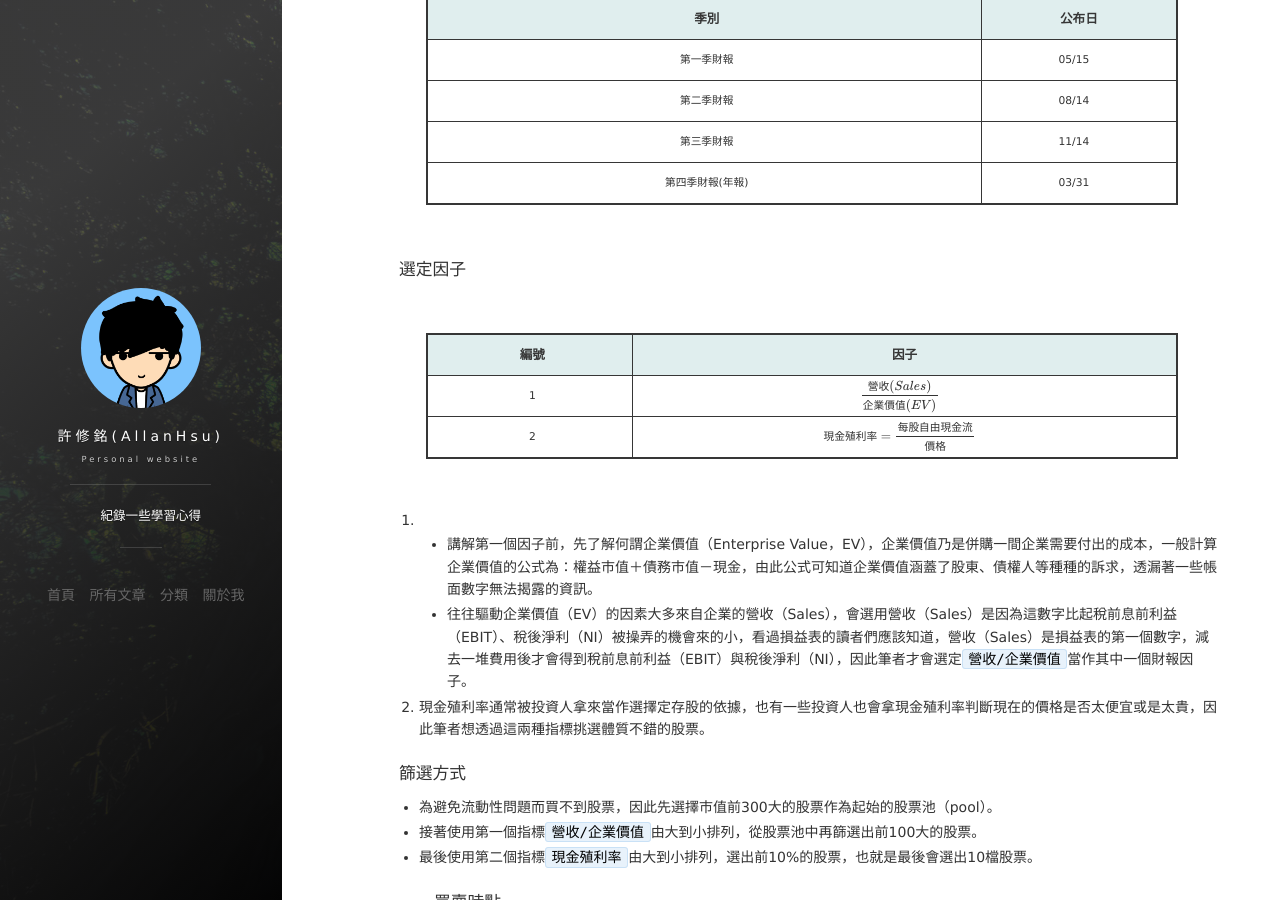
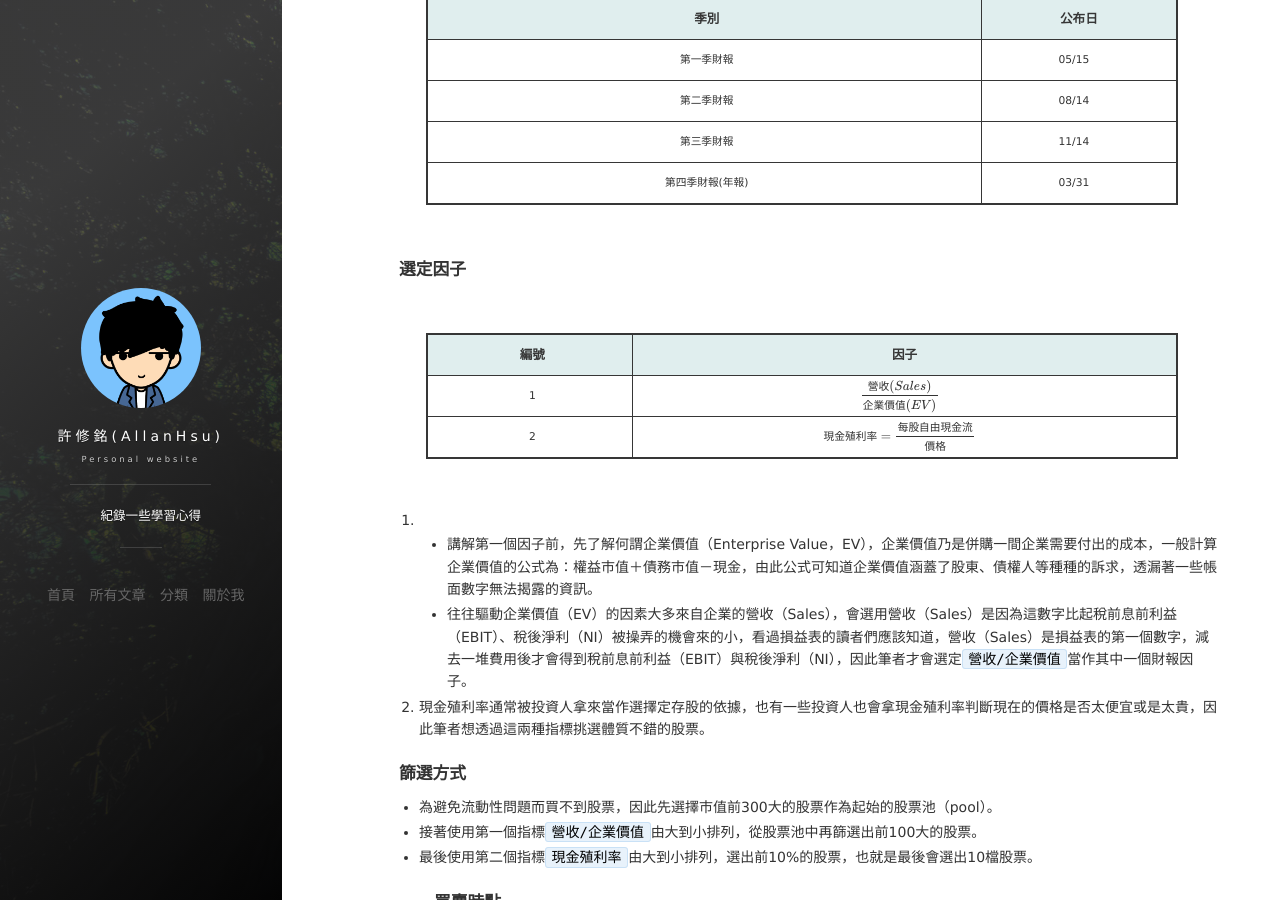
Before and after one commit to allanhsu83117/allanhsu83117.github.io, a Jekyll site: the page built from _posts/2018-01-12-finrp-stock-selection.md, in a window 1280 px wide and 900 px high, scrolled down 481 px. Built offline with Jekyll 4.4.1, drawn with Linux system fonts in a browser that asks for light colours; nearby versions of some CDN libraries; formulas are drawn with MathJax 3; comment, search, counter and statistics services are not loaded.

Commit message:
Add files via upload

```diff
--- a/_posts/2018-01-12-finrp-stock-selection.md
+++ b/_posts/2018-01-12-finrp-stock-selection.md
@@ -22,7 +22,7 @@
 | 第三季財報 | 11/14 |
 | 第四季財報(年報) | 03/31 |
 
-#### 選定因子
+#### **選定因子**
 
 | 編號 | 因子 |
 |:-------:|:------:|
@@ -35,15 +35,15 @@
 
 2. 現金殖利率通常被投資人拿來當作選擇定存股的依據，也有一些投資人也會拿現金殖利率判斷現在的價格是否太便宜或是太貴，因此筆者想透過這兩種指標挑選體質不錯的股票。
 
-#### 篩選方式
+#### **篩選方式**
 * 為避免流動性問題而買不到股票，因此先選擇市值前300大的股票作為起始的股票池（pool）。
 * 接著使用第一個指標`營收/企業價值`由大到小排列，從股票池中再篩選出前100大的股票。
 * 最後使用第二個指標`現金殖利率`由大到小排列，選出前10%的股票，也就是最後會選出10檔股票。
-#### 買賣時點
+#### **買賣時點**
 根據上述所說的財報公布日，我們簡單將這些日期作為買賣時點的操作，簡單來說我們每季更換投資標的，重新挑選股票。
 * 買進：財報公布日的下一個交易日買進
 * 賣出：下個財報公布日的前一個交易日賣出
-#### 資產配置
+#### **資產配置**
 接著配置我們選出來的10檔股票，資產配置方法大致有以下方法：
 1. **等權重配置（Equal weight）**
 2. **等風險配置（Equal risk）**
@@ -51,7 +51,7 @@
 4. **波動擇時組合（Volatility Timing）**
 5. **切線投資組合（Tangency Portfolio）**
 
-#### 績效回測
+#### **績效回測**
 由夏普值來看，波動擇時組合（VT）是表現最好的，最大回撤率也僅有8.8%，平均而言年化報酬率約在6%上下，且從累積報酬圖來看各個投資組合皆擊敗大盤，顯示這樣的選股策略能創造一定的獲利品質。
 * 回測期間：2010/01/04~2018/5/31
 
@@ -69,7 +69,7 @@
 | 波動擇時組合（VT） | 79.36% | 6.71% | -8.8% | 55.0% | 0.86 |
 | 切線投資組合（TP） | 71.70% | 6.14% | -18.3% | 52.6% | 0.70 |
 
-#### 年度分析（以等權重配置（EW）為例）
+#### **年度分析（以等權重配置（EW）為例）**
 從各年度來看，虧損的年度僅有2010年與2015年，獲利比較好的年份為2016年，其餘年分約莫也有3~5%的平均報酬率。
 
 | 年度 | 平均季報酬率 | 最大報酬 | 最小報酬 |  勝率  | 波動度 | 夏普值 |
```
